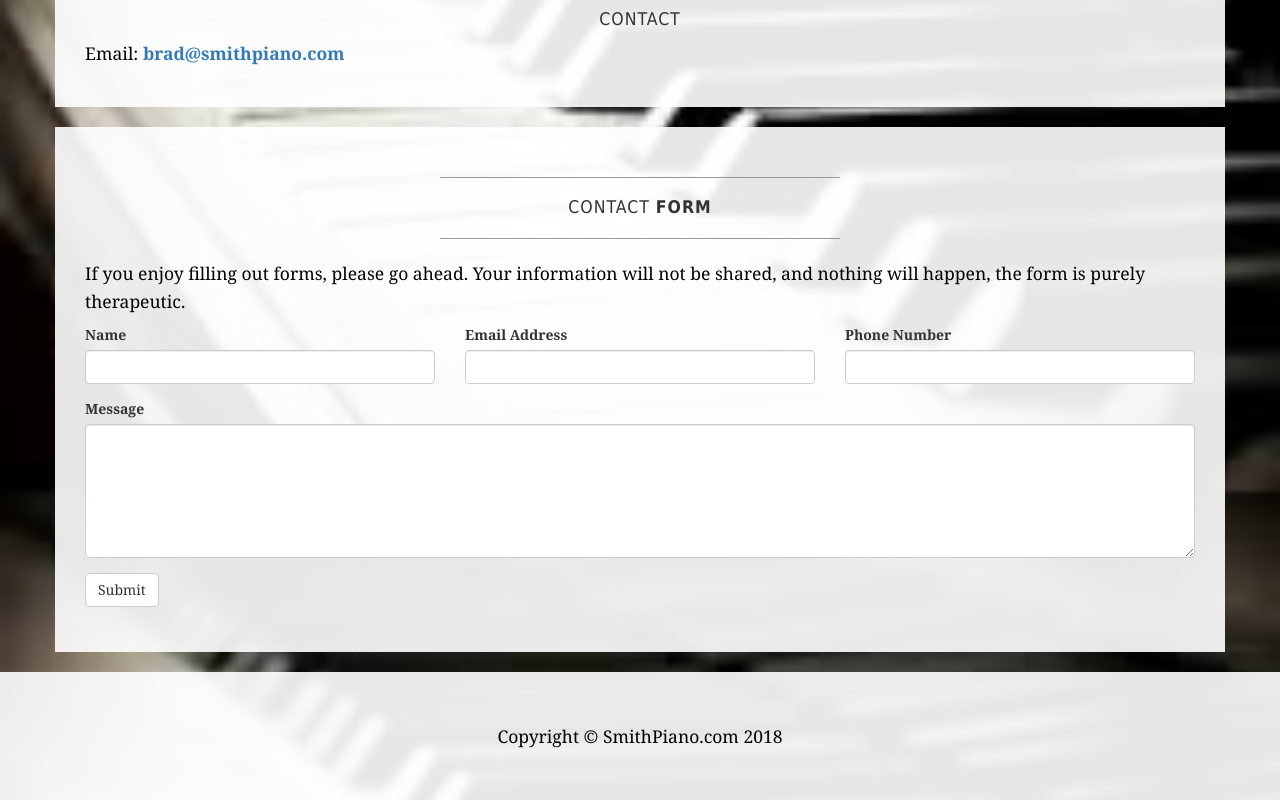
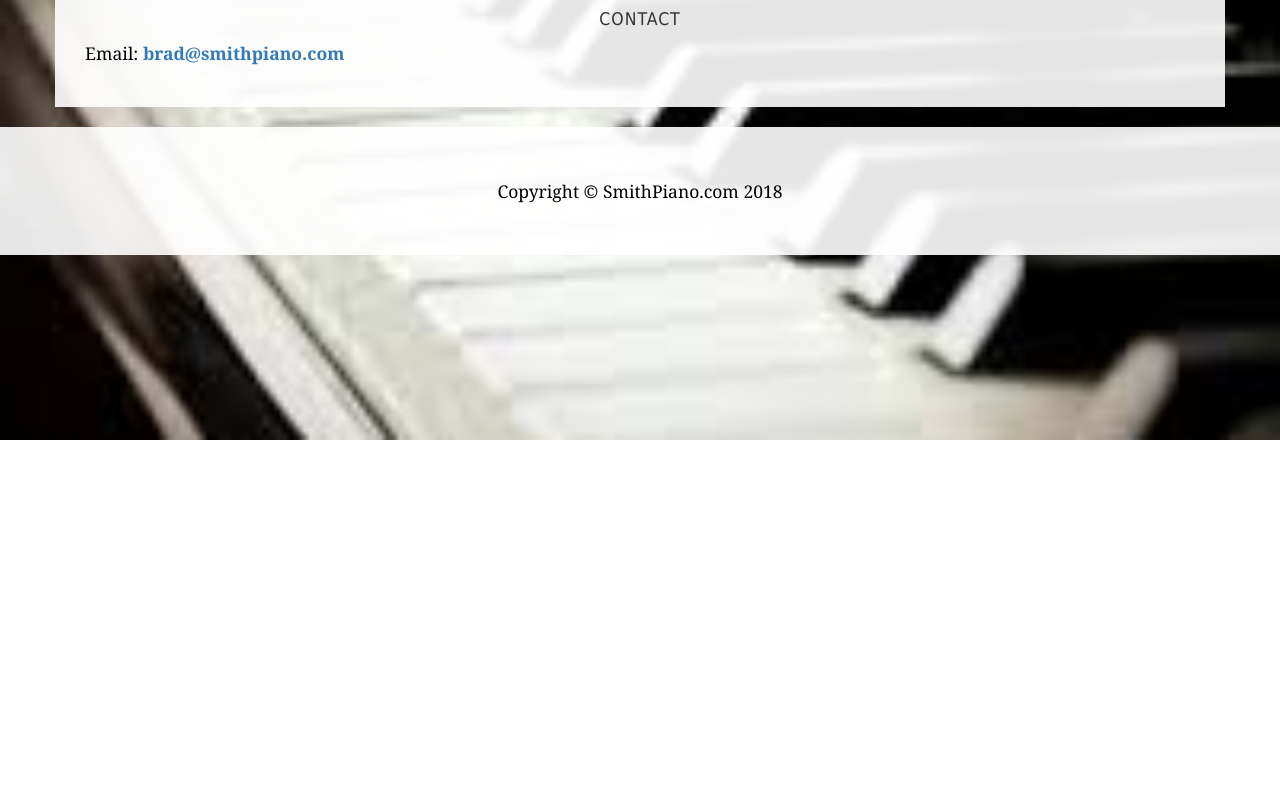
Before and after one commit to smithWEBtek/bst, a plain HTML site: page contact.html in a window 1280 px wide. Shown: the part 360-1160 px from the top of the page. After the commit the page ends 800 px from the top, so only its background shows below. Drawn offline with Linux system fonts and the light colour scheme.

Commit message:
Add videos, reduce contact form

```diff
--- a/contact.html
+++ b/contact.html
@@ -74,44 +74,6 @@
 				<div class="clearfix"></div>
 			</div>
 		</div>
-		<div class="row">
-			<div class="box">
-				<div class="col-lg-12">
-					<hr>
-					<h2 class="intro-text text-center">Contact
-						<strong>form</strong>
-					</h2>
-					<hr>
-					<p>If you enjoy filling out forms, please go ahead. Your information will not be shared, and nothing will
-						happen, the form is purely therapeutic.</p>
-					<form role="form">
-						<div class="row">
-							<div class="form-group col-lg-4">
-								<label>Name</label>
-								<input type="text" class="form-control">
-							</div>
-							<div class="form-group col-lg-4">
-								<label>Email Address</label>
-								<input type="email" class="form-control">
-							</div>
-							<div class="form-group col-lg-4">
-								<label>Phone Number</label>
-								<input type="tel" class="form-control">
-							</div>
-							<div class="clearfix"></div>
-							<div class="form-group col-lg-12">
-								<label>Message</label>
-								<textarea class="form-control" rows="6"></textarea>
-							</div>
-							<div class="form-group col-lg-12">
-								<input type="hidden" name="save" value="contact">
-								<button type="submit" class="btn btn-default">Submit</button>
-							</div>
-						</div>
-					</form>
-				</div>
-			</div>
-		</div>
 	</div>
 	<!-- /.container -->
 	<footer>
```
Also changed, not shown: index.html (+7 -0 lines).
